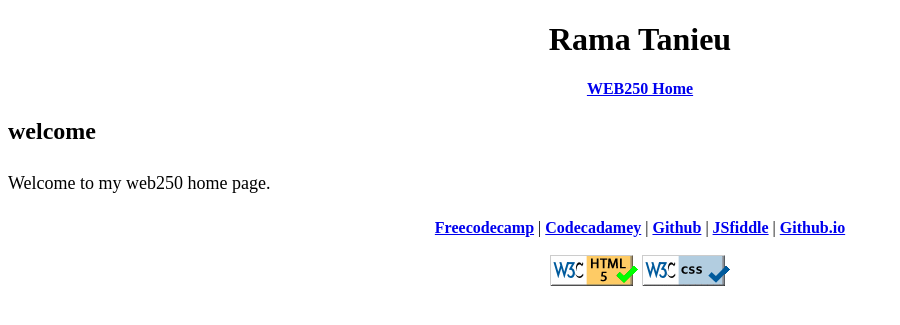
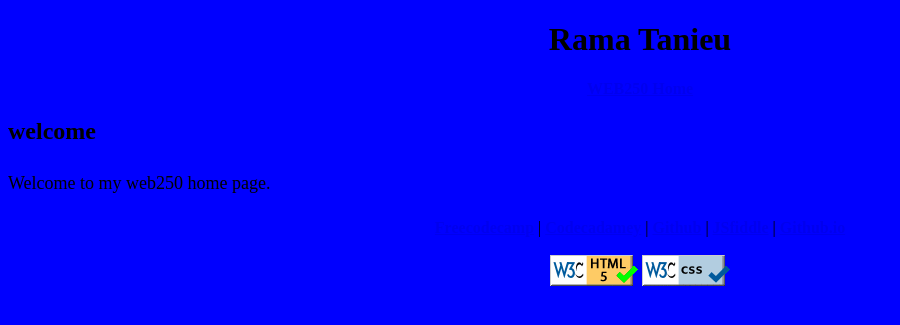
Before and after one commit to RamaTanieu/RamaTanieu.github.io, a PHP site: page / in a window 1280 px wide. Shown: the top 325 px of the page, without its empty margins (0-900 px from the left). Run offline with PHP 8.4, Linux system fonts and the light colour scheme.

Commit message:
default.css

```diff
--- a/web250/Styles/default.css
+++ b/web250/Styles/default.css
@@ -1,5 +1,5 @@
 body {color: black;
-		background: light blue;
+		background: blue;
 		text-align: left;}
 header {text-align: center;}
 nav a {list-style-type: none;
```
